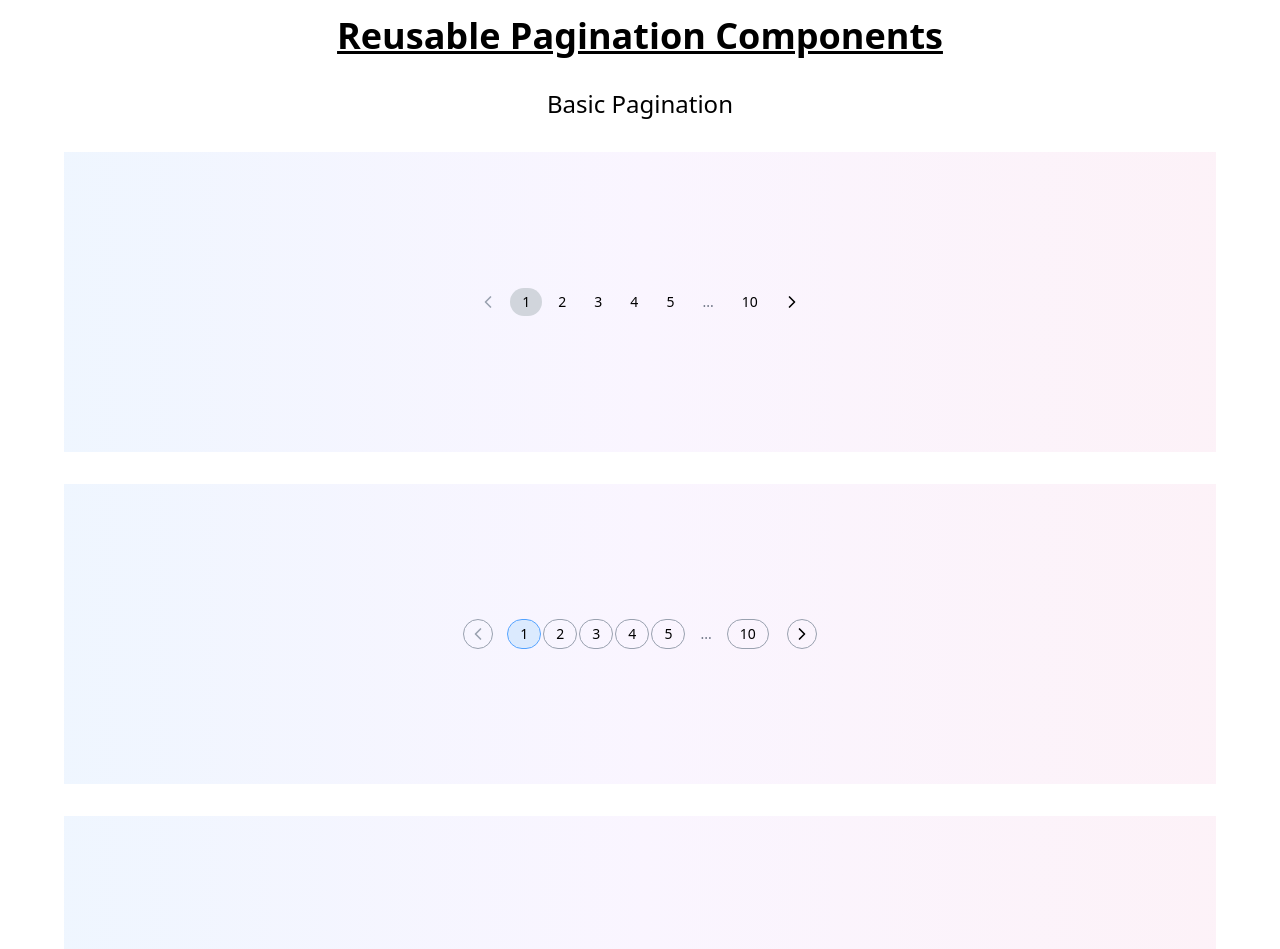
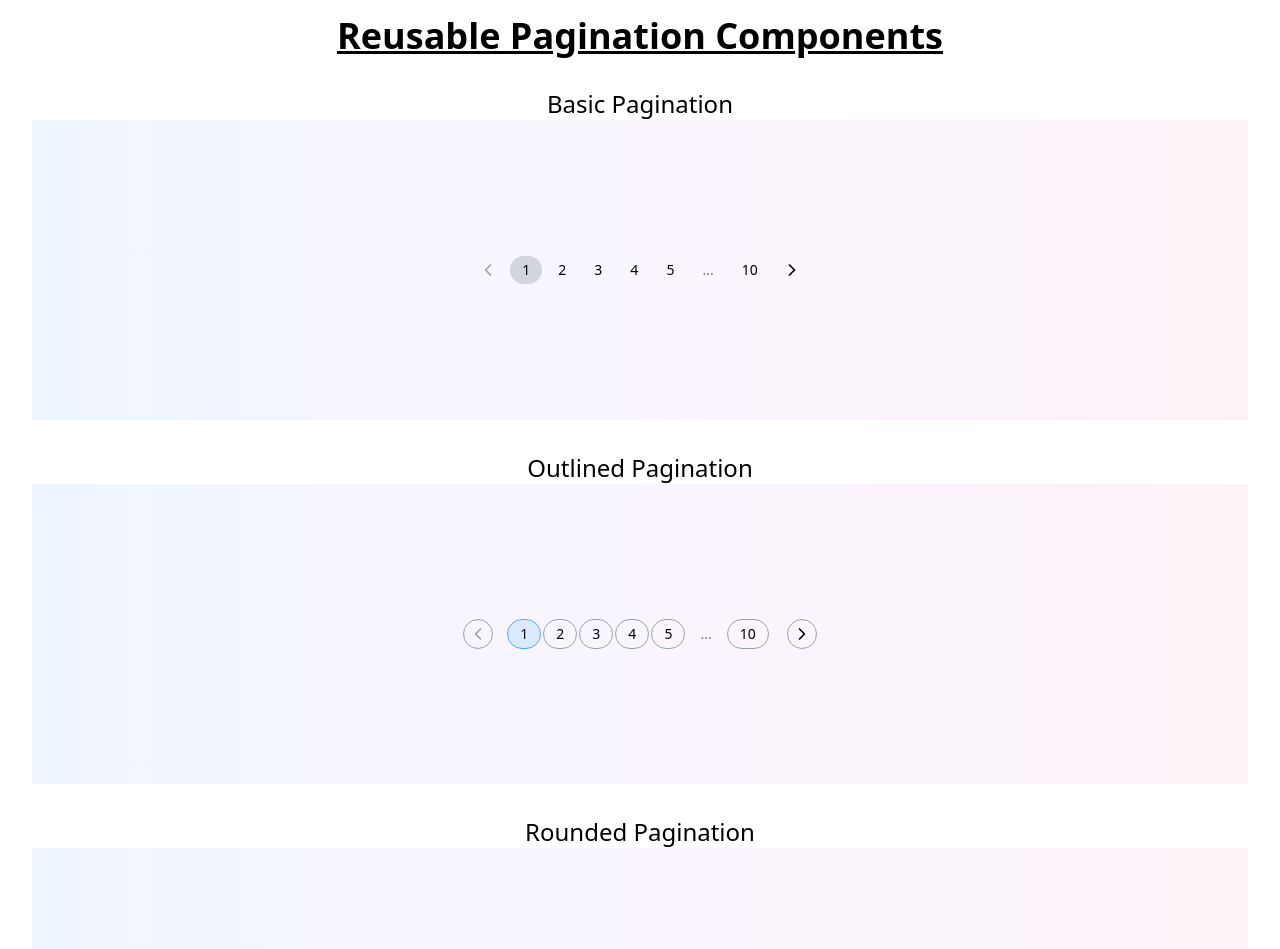
Before and after one commit to SanjanaSahani/ReusableComponents-ReactJS, a React (Vite) app in the folder pagination/: page / in a window 1280 px wide. Shown: the top 949 px of the page. Built offline with nearby package versions, Linux system fonts and the light colour scheme.

Commit message:
pagination

```diff
--- a/pagination/src/App.jsx
+++ b/pagination/src/App.jsx
@@ -13,22 +13,23 @@ function App() {
     <>
       <h1 className='text-4xl text-center font-semibold m-4  underline'>Reusable Pagination Components</h1>
 
-      <div className='m-8'>
-        <h1 className='text-center text-2xl'>Basic Pagination </h1>
 
         <div className='m-8'>
+           <h1 className='text-center text-2xl'>Basic Pagination </h1>
           <BasicPagination />
         </div>
 
         <div className='m-8'>
+           <h1 className='text-center text-2xl'>Outlined Pagination </h1>
           <OutlinedPagination />
         </div>
 
         <div className='m-8'>
+          <h1 className='text-center text-2xl'>Rounded Pagination </h1>
           <RoundedPagination />
         </div>
 
-      </div>
+
 
     </>
   )
```
